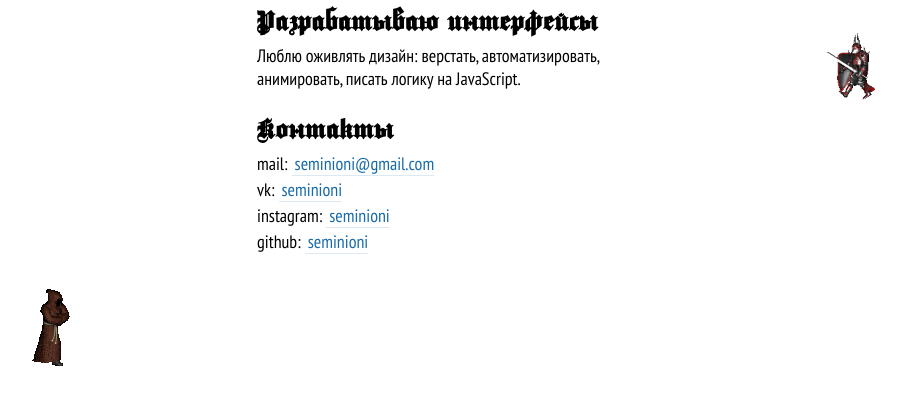
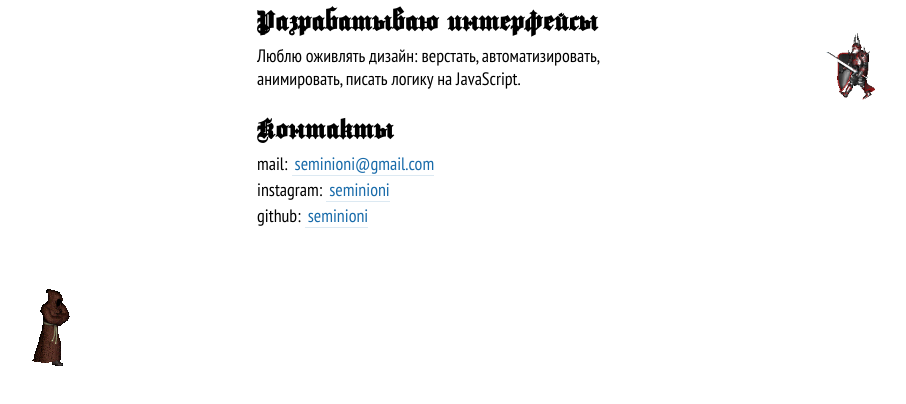
Before and after one commit to Seminioni/seminioni.github.io, a plain HTML site: page index.html in a window 1280 px wide. Shown: the part 234-638 px from the top of the page, without its empty margins (193-1099 px from the left). Drawn offline with Linux system fonts and the light colour scheme.

Commit message:
remove vk link

```diff
--- a/index.html
+++ b/index.html
@@ -54,9 +54,6 @@
       <p>mail:
         <a class='mail' href='mailto:seminioni@gmail.com' rel="noopener noreferrer">seminioni@gmail.com</a>
       </p>
-      <p>vk:
-        <a class='fb' href='https://vk.com/seminioni' target='_blank' rel="noopener noreferrer">seminioni</a>
-      </p>
       <p>instagram:
         <a class='insta' href='https://www.instagram.com/seminioni' target='_blank' rel="noopener noreferrer">seminioni</a>
       </p>
```
